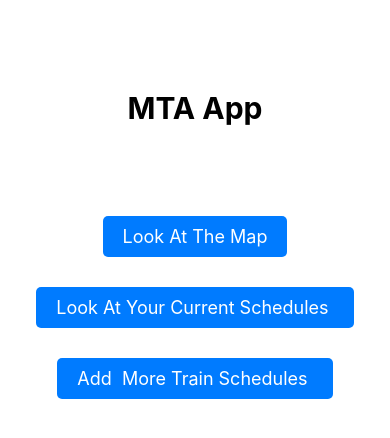
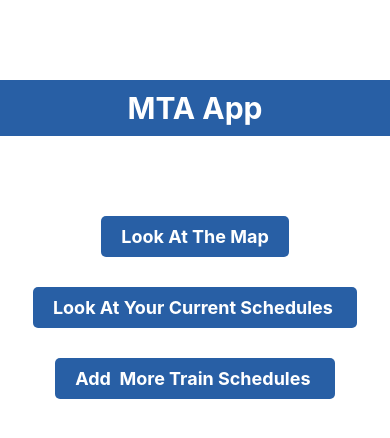
Before and after one commit to Josefbautista94/mta-app, a React Native app: screen / in a window 390 px wide. Shown: the top 438 px of the page. Built offline with nearby package versions, Linux system fonts and the light colour scheme.

Commit message:
added some more styling to the buttons and headers

```diff
--- a/App.tsx
+++ b/App.tsx
@@ -4,6 +4,8 @@
 
 export default function App() {
   const handlePress = () => Alert.alert('Button Pressed', 'You pressed the button!');
+
+
 
   return (
     <View style={styles.container}>
@@ -31,15 +33,19 @@
     backgroundColor: '#fff',
   },
   header: {
+    backgroundColor: 'rgb(40, 95, 165)',
     marginTop: 80,
     marginBottom: 50,
     padding: 10,
     alignItems: 'center',
     justifyContent: 'center',
+
   },
   headerText: {
     fontSize: 30,
     fontWeight: 'bold',
+    color: '#fff',
+
 
   },
   logo: {
@@ -49,14 +55,18 @@
   },
   button: {
     marginTop: 30,
-    backgroundColor: '#007bff',
-    paddingVertical: 10,
+    backgroundColor: 'rgb(40, 95, 165)',
+    paddingVertical: 10, // Make sure this vertical padding is enough
     paddingHorizontal: 20,
     borderRadius: 5,
     alignSelf: 'center',
+
   },
-  buttonText: {
-    color: '#fff',
-    fontSize: 18,
-  },
+ buttonText: {
+  color: '#fff',
+  fontWeight: 'bold',
+
+  fontSize: 18,
+  textAlign: 'center', // Add this line to ensure text is centered horizontally
+},
 });
```
